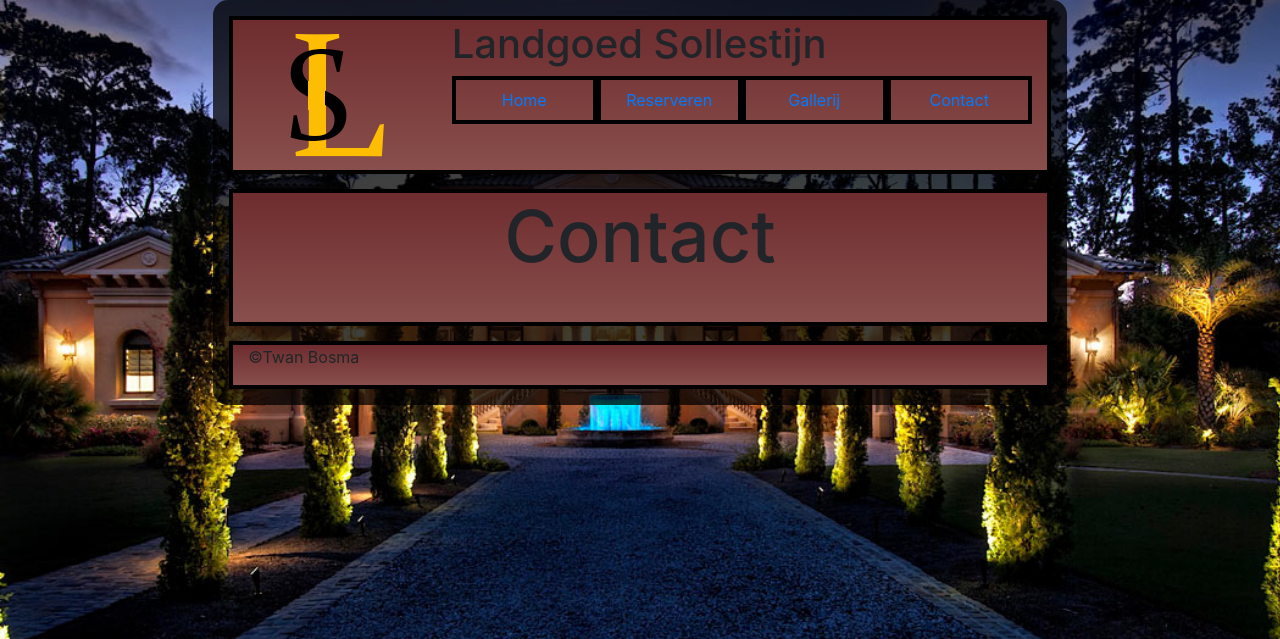
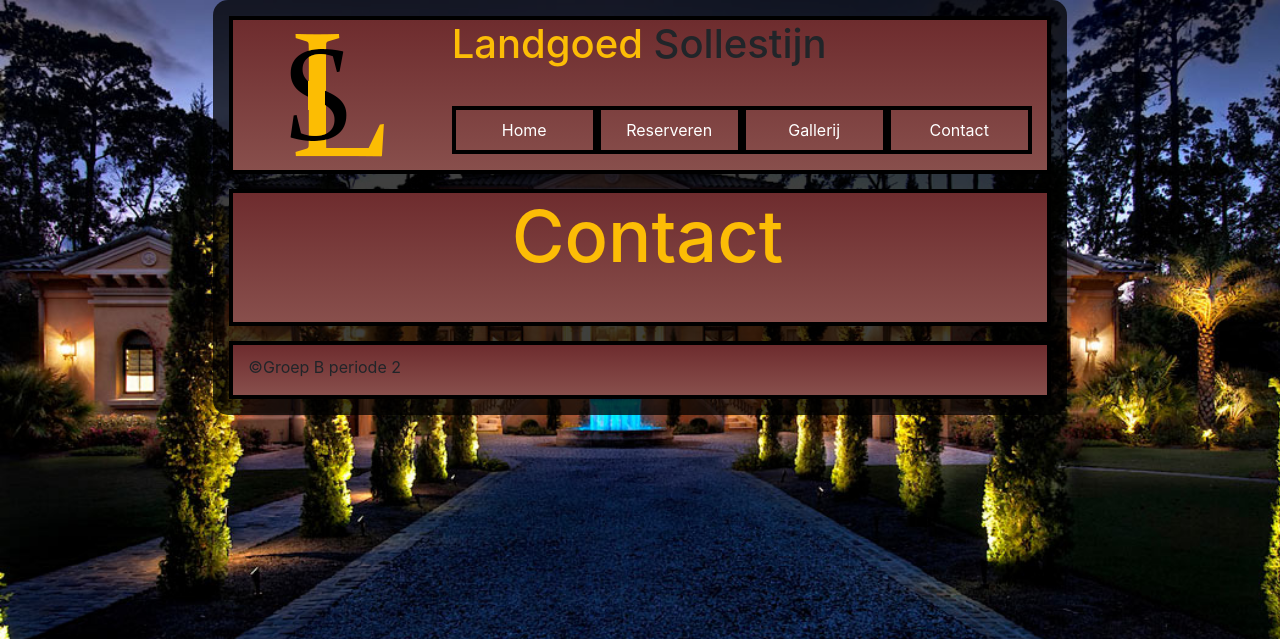
Before and after one commit to MarkBenjamins/Reserveringssysteem, a PHP site: page /contact.php in a window 1280 px wide. Shown: the top 639 px of the page. Run offline with PHP 8.4, Linux system fonts and the light colour scheme.

Commit message:
Update include
Aangepast
- Menu
- Coppy right
- h1 stijl
- langoed stijl
- titel
- links

```diff
--- a/include/footer.php
+++ b/include/footer.php
@@ -1,7 +1,7 @@
 				</div>
 				<div id="footer" class="row">
 					<div id="footnote" class="col-12">
-						<p>&copy;Twan Bosma</p>
+						<p>&copy;Groep B periode 2</p>
 					</div>
 				</div>
 			</div>
--- a/include/header.php
+++ b/include/header.php
@@ -2,7 +2,7 @@
 <html lang="nl">
 
 <head>
-	<title>Sollestijn</title>
+	<title>Landgoed Sollestijn</title>
 	<link href="stylesheets/bootstrap.css" type="text/css" rel="stylesheet">
 	<link href="stylesheets/style.css" type="text/css" rel="stylesheet">
 	<?php
@@ -11,7 +11,7 @@
 	<meta name="description" content="Landgoed Sollestijn">
 	<meta charset="UTF-8">
 	<meta name="viewport" content="width=device-width, initial-scale=1">
-	<meta name="author" content="Twan Bosma">
+	<meta name="author" content="Twan Bosma, Mark Benjamins">
 </head>
 
 <body>
@@ -24,16 +24,21 @@
 					</div>
 					<div id="span" class="col-9">
 						<div class="row">
-							<div id="banner" class="col-12">
-								<p class="h1">Landgoed Sollestijn</p>
-							</div>
+
+								<div id="geel" class="h1">
+									Landgoed
+								</div>
+								<div class="h1">
+									&nbspSollestijn
+								</div>
+
 							<div id="nav" class="col-12">
 								<nav class="navbar-expand-lg">
 									<ul class="nav nav-pills nav-justified">
-										<li class="nav-item"><a class="nav-link" href="#">Home</a></li>
-										<li class="nav-item"><a class="nav-link" href="#">Reserveren</a></li>
-										<li class="nav-item"><a class="nav-link" href="#">Gallerij</a></li>
-										<li class="nav-item"><a class="nav-link" href="#">Contact</a></li>
+										<li class="nav-item"><a class="nav-link" href="index.php">Home</a></li>
+										<li class="nav-item"><a class="nav-link" href="res-home.php">Reserveren</a></li>
+										<li class="nav-item"><a class="nav-link" href="gallery.php">Gallerij</a></li>
+										<li class="nav-item"><a class="nav-link" href="contact.php">Contact</a></li>
 									</ul>
 								</nav>
 							</div>
--- a/res-home.php
+++ b/res-home.php
@@ -8,11 +8,11 @@ include('include/header.php');
 		<form id="res-home" action="inlog.php" method="POST"><center>
 				Aankomst:
 			<div>	<!-- Datum keuze menu -->
-				<input type="date" name="Aankomst"class="btn btn-outline-danger">
+				<input type="date" name="Aankomst" class="btn btn-outline-danger">
 			</div>
 				Vertrek:
 			<div>	<!-- Datum keuze menu -->
-				<input type="date" name="Aankomst"class="btn btn-outline-danger">
+				<input type="date" name="Aankomst" class="btn btn-outline-danger">
 			</div>
 				Kamerkeuze:
 			<div>	<!-- Kamer keuze menu -->
--- a/stylesheets/res-home.css
+++ b/stylesheets/res-home.css
@@ -1,8 +1,6 @@
 	/*Door Mark Benjamins */
 /*Start Reserveringssysteem home-page*/
-h1{
-	padding-bottom: 15px;
-}
+
 #res-home{
 	color: white;
 	height: 400x;
--- a/stylesheets/style.css
+++ b/stylesheets/style.css
@@ -1,10 +1,10 @@
 /* Background */
 body{
-background-image: url(../img/bg.jpg);
-background-attachment: fixed;
-background-size: cover;
-background-color: grey;
-min-width: 360px;
+	background-image: url(../img/bg.jpg);
+	background-attachment: fixed;
+	background-size: cover;
+	background-color: grey;
+	min-width: 360px;
 }
 /* Main */
 #main{
@@ -31,7 +31,7 @@ min-width: 360px;
 #logo a img {
 	/*width: 50%;*/
 }
-ul{
+ul,li{
 	list-style-type: none;
 }
 div > #header, div > #footer, div > #content{
@@ -45,12 +45,31 @@ div > #header, div > #footer, div > #content{
 /* Text */
 h1{
 	font-size: 72px;
+	padding-bottom: 15px;
 }
 li{
 	border: 4px solid black;
 }
 
-
 .header-text {
 	font-size: 50px;
 }
+
+
+/*Mark Benjamins*/
+/*upmaak update*/
+.nav, .nav-pills, .nav-justified{
+	padding-top: 30px;
+	padding-bottom: 15px;
+}
+a {
+	color: white;
+}
+#footer{
+	padding-top: 10px;
+}
+h1, #geel{
+
+	color: #fcbd06;
+	padding-left: 15px
+}
```
